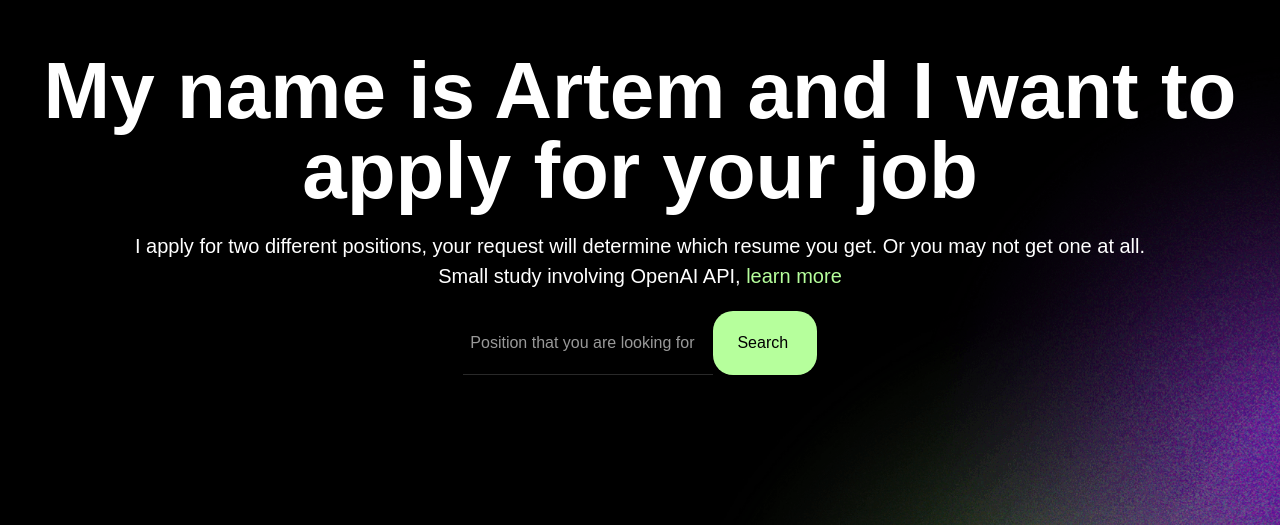
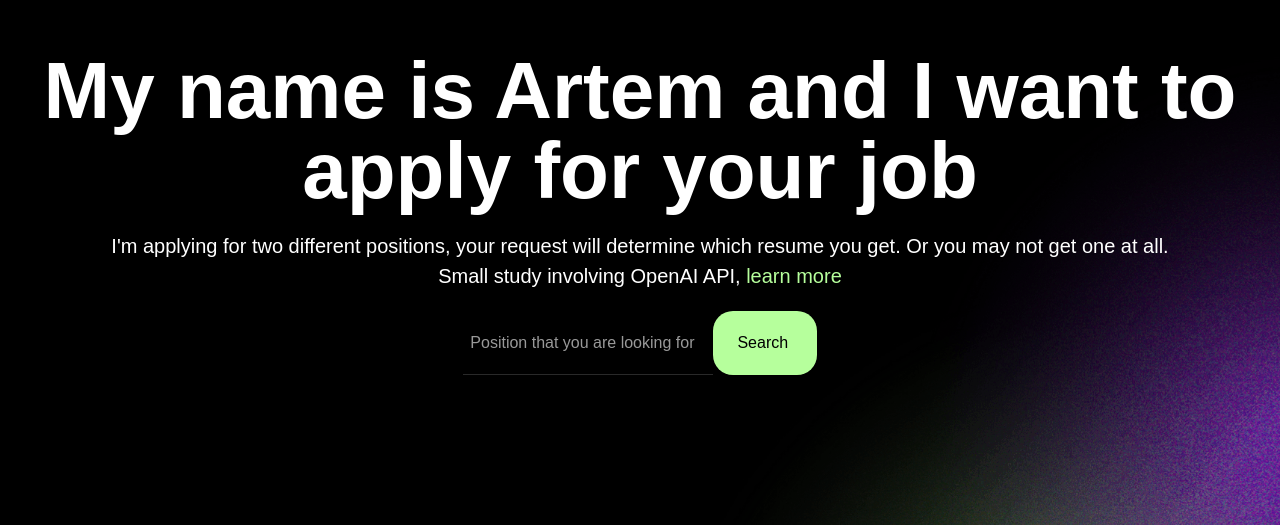
Before and after one commit to artbred/cv, a plain HTML site: page web/index.html in a window 1280 px wide. Shown: the part 109-634 px from the top of the page. Drawn offline with nearby package versions, Linux system fonts and the light colour scheme; a script that the page names is missing.

Commit message:
fix typo

```diff
--- a/web/index.html
+++ b/web/index.html
@@ -40,7 +40,7 @@
     <div class="container w-container">
       <div data-w-id="91233cd5-6c5e-04f0-a4b7-d32f08614778" style="opacity:0;-webkit-transform:translate3d(0, 0, 0) scale3d(0.95, 0.95, 1) rotateX(0) rotateY(0) rotateZ(0) skew(0, 0);-moz-transform:translate3d(0, 0, 0) scale3d(0.95, 0.95, 1) rotateX(0) rotateY(0) rotateZ(0) skew(0, 0);-ms-transform:translate3d(0, 0, 0) scale3d(0.95, 0.95, 1) rotateX(0) rotateY(0) rotateZ(0) skew(0, 0);transform:translate3d(0, 0, 0) scale3d(0.95, 0.95, 1) rotateX(0) rotateY(0) rotateZ(0) skew(0, 0)" class="center-content center-text">
         <h1>My name is Artem and I want to apply for your job</h1>
-        <div class="large-text">I apply for two different positions, your request will determine which resume you get. Or you may not get one at all.</div>
+        <div class="large-text">I'm applying for two different positions, your request will determine which resume you get. Or you may not get one at all.</div>
         <div class="large-text">Small study involving OpenAI API, <a href="https://github.com/artbred/cv" target="_blank">learn more</a></div>
         <div class="newsltter-form-block w-form">
           <div id="position-form" class="newsletter-form">
```
